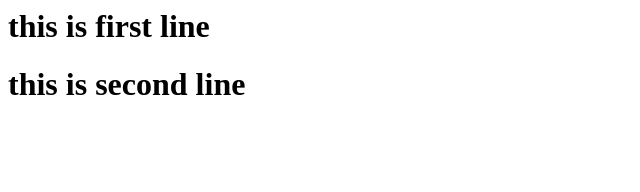
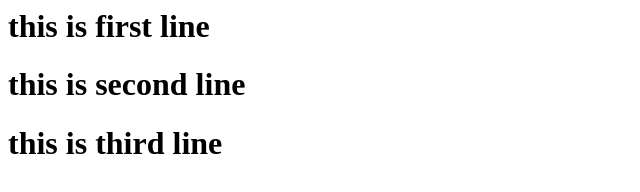
Before and after one commit to aabhinnavkvd/devops-git-19-07-2023, a plain HTML site: page index.html in a window 1280 px wide. Shown: the whole page, without its empty margins (0-640 px from the left). Drawn offline with Linux system fonts and the light colour scheme.

Commit message:
added third line

```diff
--- a/index.html
+++ b/index.html
@@ -1,2 +1,3 @@
 <h1>this is first line</h1>
 <h1>this is second line</h1>
+<h1>this is third line</h1>
```
